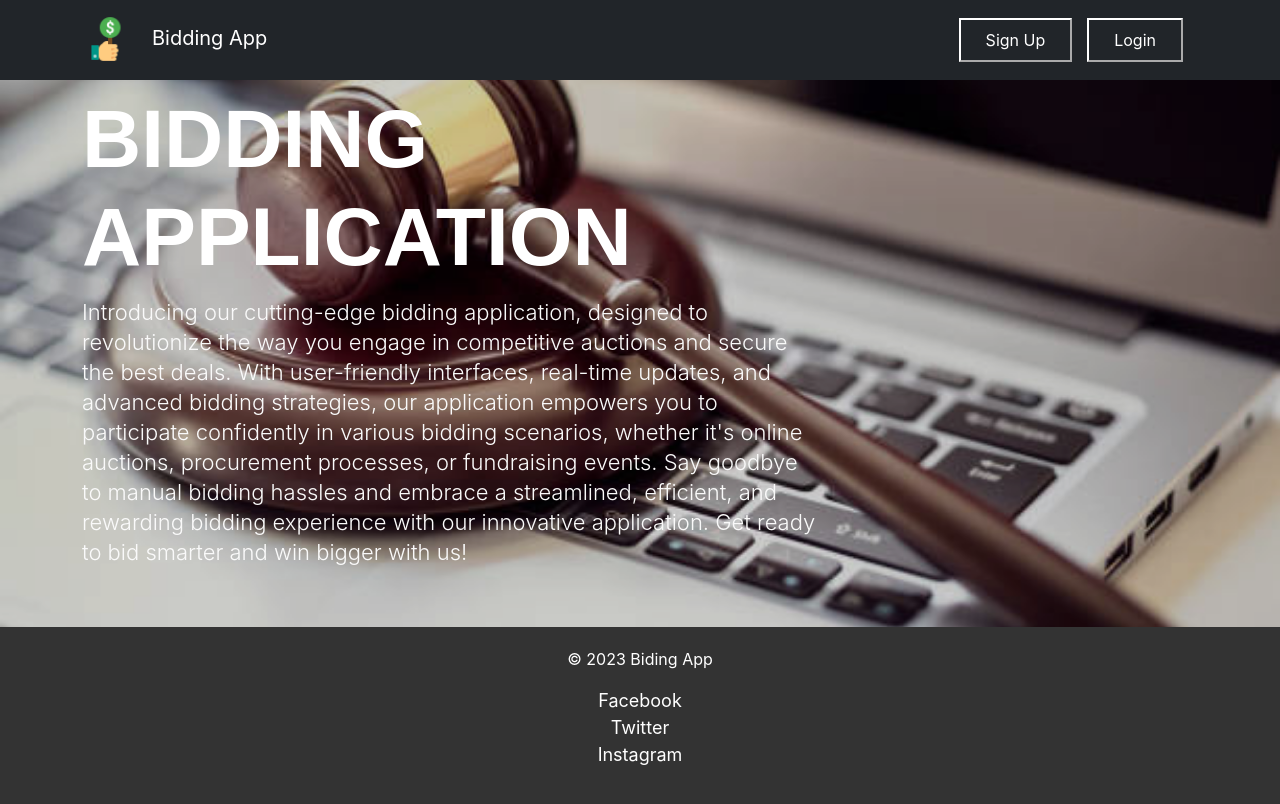
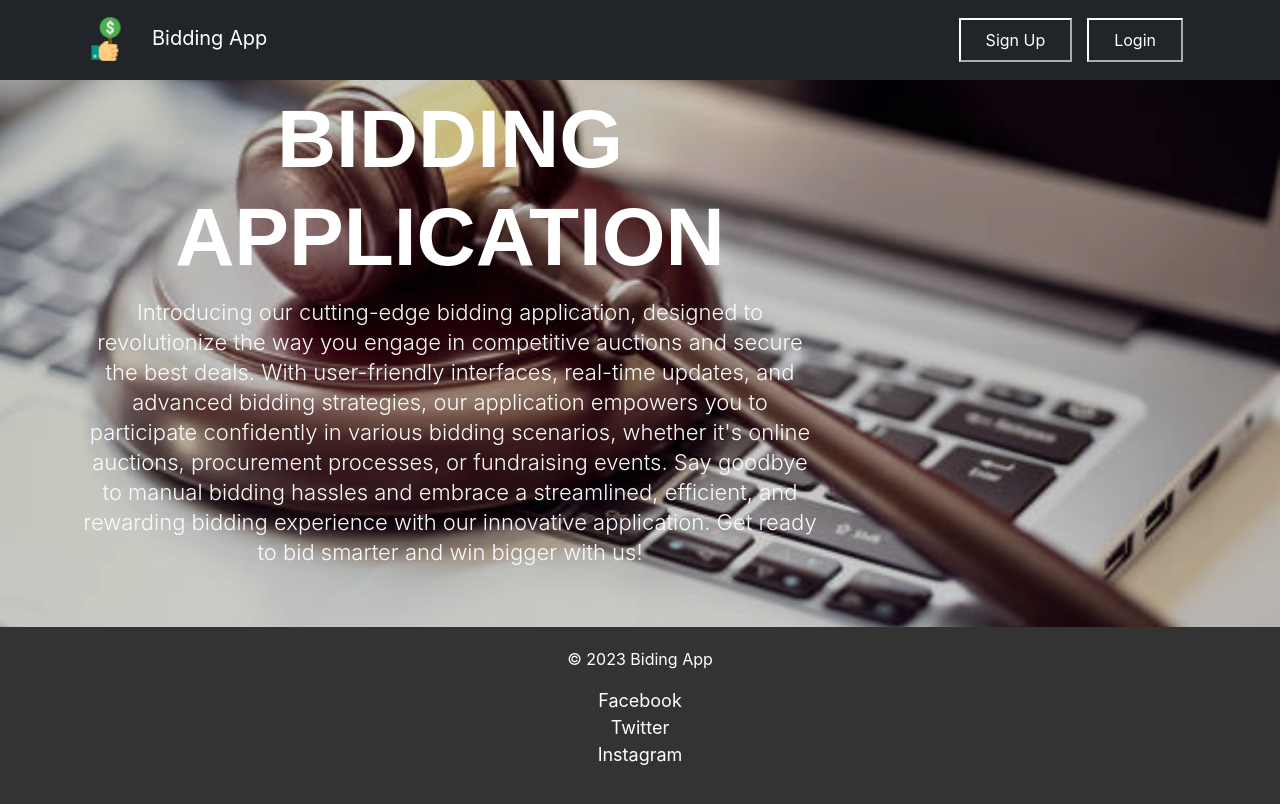
Before and after one commit to reypaano/Bidding_Application, a React (Create React App) app in the folder frontend/: page / in a window 1280 px wide. Built offline with nearby package versions, Linux system fonts and the light colour scheme; no server answers.

Commit message:
Fixed Footer

```diff
--- a/frontend/src/App.css
+++ b/frontend/src/App.css
@@ -1,5 +1,8 @@
 .App {
   text-align: center;
+  min-height: 100vh;
+  display: flex;
+  flex-direction: column;
 }
 
 .App-logo {
--- a/frontend/src/App.tsx
+++ b/frontend/src/App.tsx
@@ -32,7 +32,7 @@ function App() {
   }, []); // empty array to execute 1 time only
 
   return (
-    <div>
+    <div className="App">
       <NavBar
         loggedInUSer={loggedInUSer}
         onLoginClicked={() => setShowLoginModal(true)}
--- a/frontend/src/styles/footer.module.css
+++ b/frontend/src/styles/footer.module.css
@@ -3,6 +3,7 @@
   color: #fff;
   padding: 20px 0;
   text-align: center;
+  margin-top: auto;
 }
 
 .footer-content {
```
